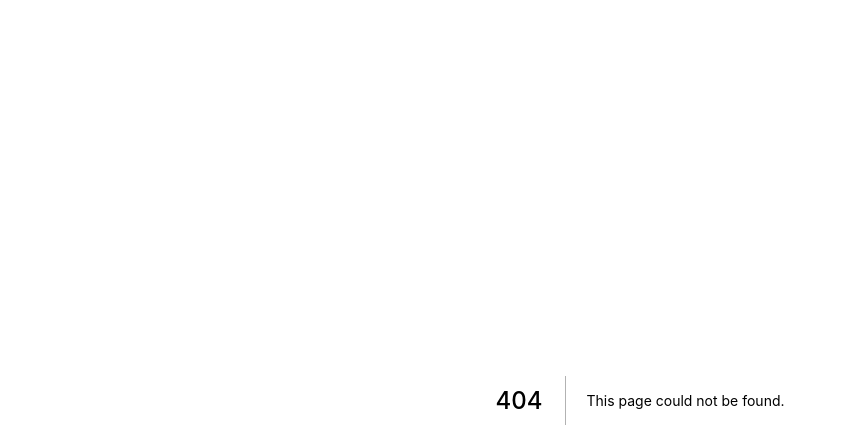
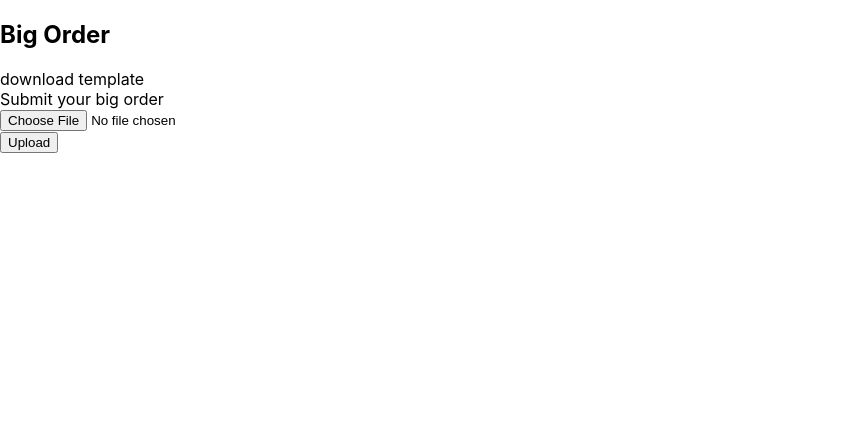
Before and after one commit to SmoothWin/A-and-I-Clothing_frontend, a Next.js app: page /bigorder in a window 1280 px wide. Before the commit this address had no page. Shown: the top 448 px of the page, without its empty margins (0-847 px from the left). Built offline with nearby package versions, Linux system fonts and the light colour scheme.

Commit message:
first front-end commit

```diff
--- a/package.json
+++ b/package.json
@@ -8,6 +8,7 @@
     "lint": "next lint"
   },
   "dependencies": {
+    "axios": "^0.24.0",
     "next": "12.0.7",
     "react": "17.0.2",
     "react-dom": "17.0.2"
--- /dev/null
+++ b/pages/bigorder.js
@@ -0,0 +1,32 @@
+import { useState } from "react";
+import axios from 'axios';
+
+export default function bigorder(){
+    const [selectedFile, setSelectedFile] = useState(null);
+
+    function onChangeHandler(e){
+        setSelectedFile(e.target.files[0])
+    }
+    function onClickHandler(e){
+        const data = new FormData()
+        data.append('file', selectedFile)
+        axios.post("http://localhost:8000/upload", data, {
+            // receive two    parameter endpoint url ,form data
+        })
+    }
+    return (
+        <>
+            <h2>Big Order</h2>
+            <a href="/bigorder_template.csv" download> download template </a>
+            <br/>
+            <label>Submit your big order</label>
+            <br/>
+            <input type="file" accept=".csv"
+                onChange={onChangeHandler}
+
+            />
+            <br/>
+            <button type="button" onClick={onClickHandler}>Upload</button>
+        </>
+    )
+}
```
Also changed, not shown: public/bigorder_template.csv (added), 1 other file (tests, documents, lock files or other folders).
